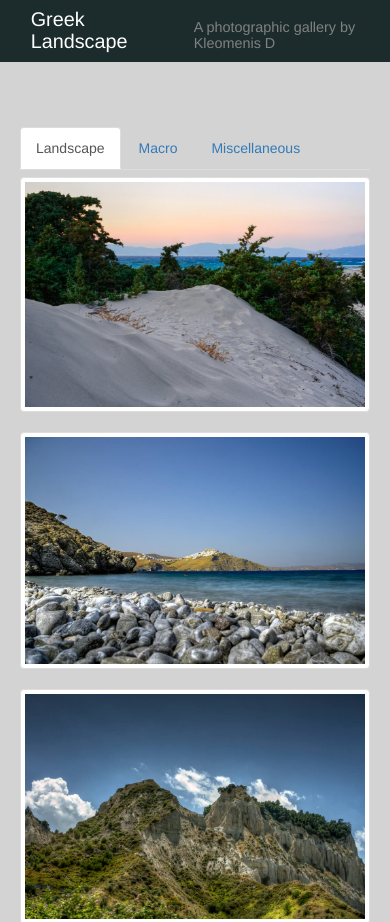
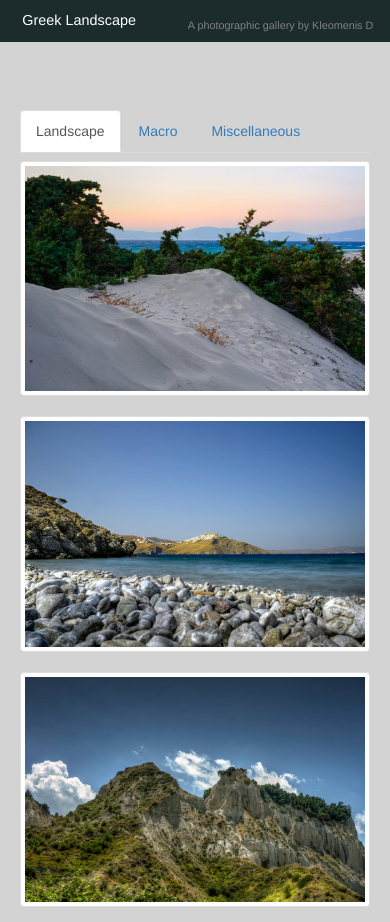
Before and after one commit to xleom/PhotoGallery, a plain HTML site: page index.html in a window 390 px wide. Shown: the top 922 px of the page. Drawn offline with nearby package versions, Linux system fonts and the light colour scheme.

Commit message:
Add files via upload

```diff
--- a/css/style.css
+++ b/css/style.css
@@ -6,14 +6,55 @@ html {
   font-size: 18px;
 }
 section{
-    margin-top: 7vh;
+    margin-top: 7.5vh;
 }
-@media screen and (max-width: 480px) {
+h1 {
+    display: inline-block;
+  font-size: 1.1rem;
+  color: #fff;
+  margin: 0vh;
+  padding: 0.25em 1.55em;
+  background: #1c2c2c;
+  line-height: 1.1em;
+}
+h2{
+    display: inline-block;
+     background: #1c2c2c;
+    font-size: 0.9rem;
+    color:gray;
+    padding: 0em 2.5em;
+    flex:-1
+}
+@media screen and (max-width: 600px) {
     section{
-    margin-top: 15vh;
+    margin-top: 13vh;
+}
+    h1 {
+    display: inline-block;
+  font-size: 0.8rem;
+  color: #fff;
+  margin: 0vh;
+  padding: 0.25em 1.55em;
+  background: #1c2c2c;
+  line-height: 1.1em;
+}
+h2{
+    display: inline-block;
+     background: #1c2c2c;
+    font-size: 0.6rem;
+    color:gray;
+    padding: 0em 1.55em;
+    flex:-1
+}
+
+}
+/*
+@media screen and (min-width: 1480px) {
+    section{
+    margin-top: 3vh;
 }
 }
-
+*/
 body {
   margin-bottom: 0rem;
     background-color: lightgray
@@ -28,23 +69,7 @@ body {
     z-index: 999;
     width: 100vw
 }
-h1 {
-    display: inline-block;
-  font-size: 1.1rem;
-  color: #fff;
-  margin: 0vh;
-  padding: 0.25em 1.55em;
-  background: #1c2c2c;
-  line-height: 1.1em;
-}
-h2{
-    display: inline-block;
-     background: #1c2c2c;
-    font-size: 0.8rem;
-    color:gray;
-    padding: 0em 1.55em;
-    flex:-1
-}
+
 ul {
 
   columns: 300px;
```
